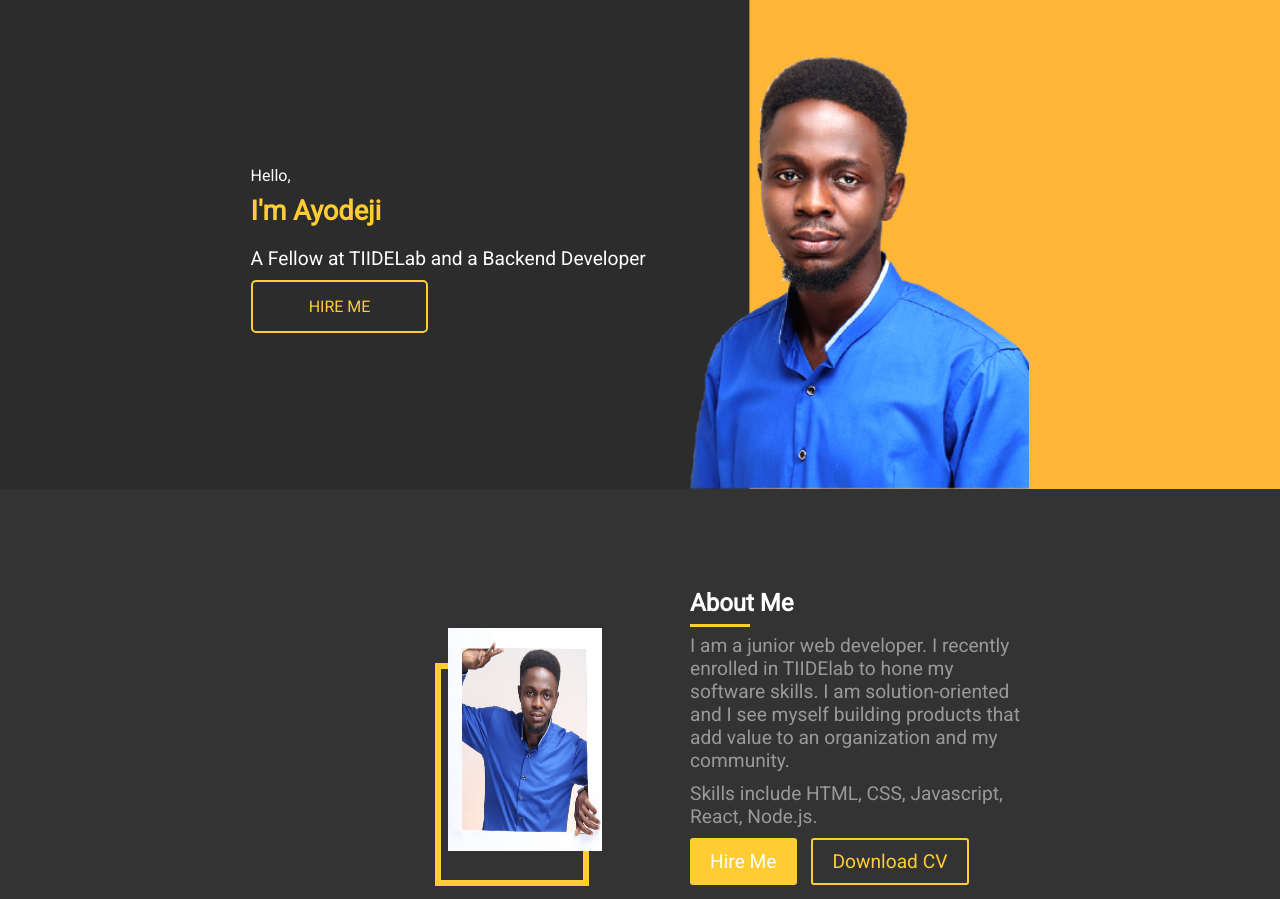
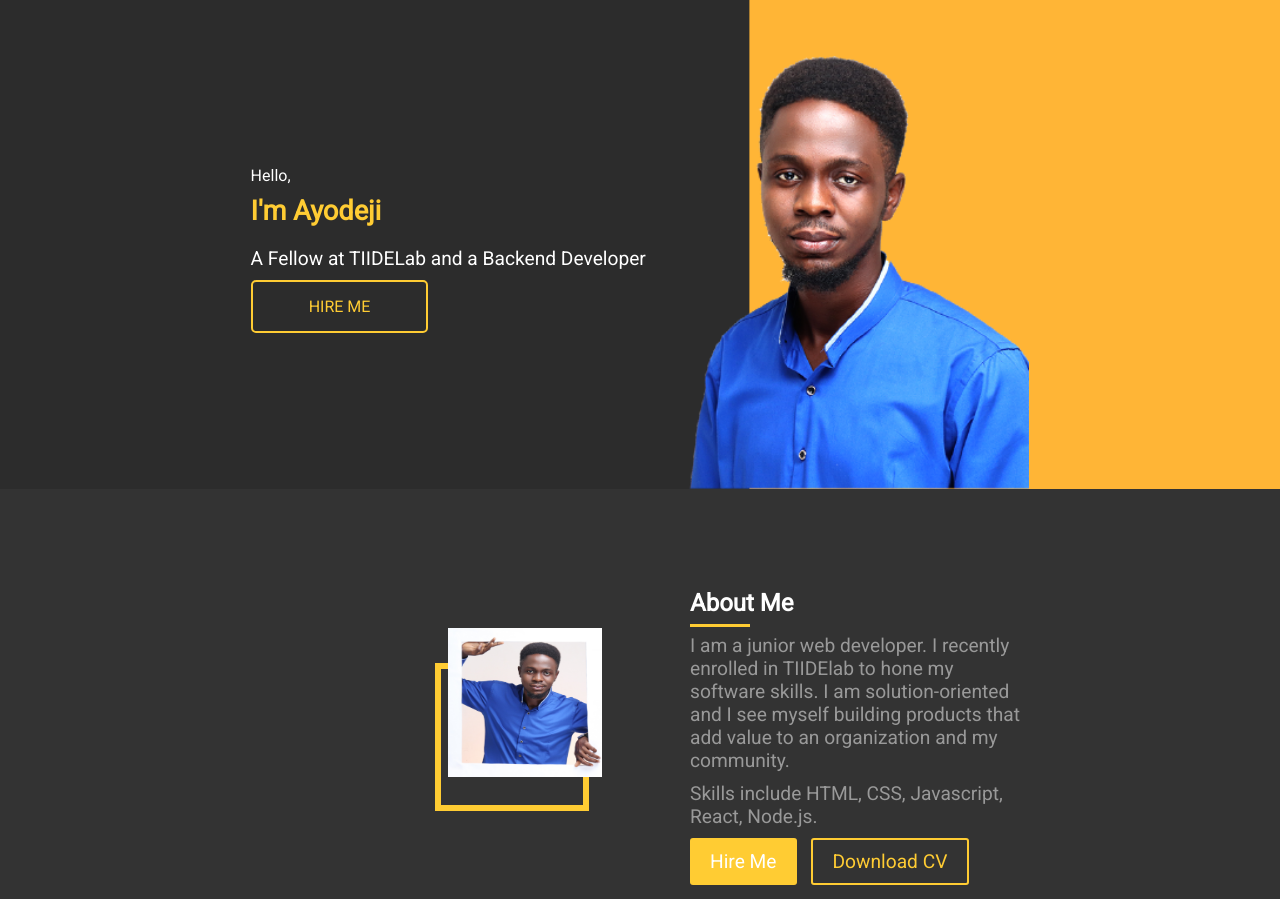
Before and after one commit to bankymono/banky-portfolio-site, a plain HTML site: page index.html in a window 1280 px wide. Shown: the part 53-952 px from the top of the page. Drawn offline with Linux system fonts and the light colour scheme.

Commit message:
testiiiing 4

```diff
--- a/styles/style.css
+++ b/styles/style.css
@@ -107,7 +107,7 @@ nav ul{
 }
 .img-frame{
     width: 12%;
-    height: 45%;
+    height: 30%;
     position: absolute;
     border: 6px #ffcc33 solid;
     top: 35%;
@@ -118,7 +118,7 @@ nav ul{
 .about-image{
     position: absolute;
     z-index: 2;
-    height: 45%;
+    height: 30%;
     width: 12%;
     top: 28%;
     left: 35%;
```
